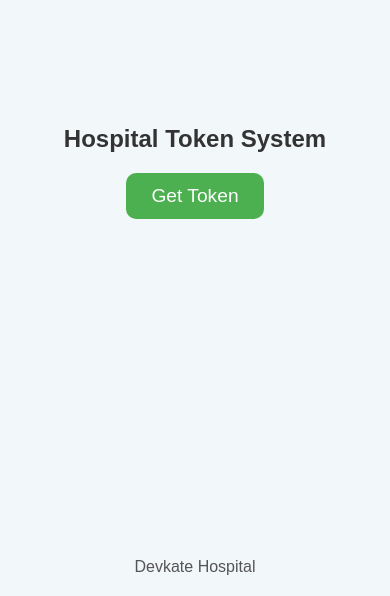
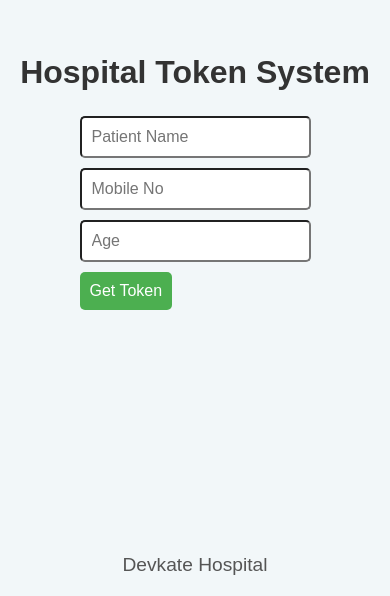
Before and after one commit to sahilkhomane/hospital-token, a plain HTML site: page index.html in a window 390 px wide. Shown: the part 248-844 px from the top of the page. Drawn offline with Linux system fonts and the light colour scheme.

Commit message:
Update index.html
Added patient name, mobile, age fields.
Get Token button working with auto increment token.
Mobile responsive design and hospital name added.

```diff
--- a/index.html
+++ b/index.html
@@ -8,57 +8,49 @@
     body {
       margin: 0;
       font-family: Arial, sans-serif;
-      background: #f2f7f9; /* clean background */
+      background: #f2f7f9;
       display: flex;
       flex-direction: column;
       justify-content: center;
       align-items: center;
       min-height: 100vh;
     }
-
-    h1 {
-      font-size: 2rem;
-      margin-bottom: 20px;
-      text-align: center;
-      color: #333;
-    }
-
-    button {
-      font-size: 1.5rem;
-      padding: 15px 30px;
-      border: none;
-      border-radius: 10px;
-      background-color: #4CAF50;
-      color: white;
-      cursor: pointer;
-      margin-bottom: 20px;
-    }
-
-    #hospital-name {
-      font-size: 1.2rem;
-      color: #555;
-      position: fixed;
-      bottom: 20px;
-    }
-
-    @media (max-width: 600px) {
-      h1 { font-size: 1.5rem; }
-      button { font-size: 1.2rem; padding: 12px 25px; }
-      #hospital-name { font-size: 1rem; }
-    }
+    h1 { font-size: 2rem; margin-bottom: 20px; text-align: center; color: #333; }
+    input, button { font-size: 1rem; padding: 10px; margin: 5px; border-radius: 5px; }
+    button { background-color: #4CAF50; color: white; border: none; cursor: pointer; }
+    #hospital-name { font-size: 1.2rem; color: #555; position: fixed; bottom: 20px; }
   </style>
 </head>
 <body>
   <h1>Hospital Token System</h1>
-  <button onclick="getToken()">Get Token</button>
+
+  <form id="patientForm">
+    <input type="text" id="name" placeholder="Patient Name" required><br>
+    <input type="text" id="mobile" placeholder="Mobile No" required><br>
+    <input type="number" id="age" placeholder="Age" required><br>
+    <button type="button" onclick="getToken()">Get Token</button>
+  </form>
+
   <div id="token"></div>
-
   <div id="hospital-name">Devkate Hospital</div>
 
   <script>
     let counter = 1;
     function getToken() {
-      document.getElementById('token').innerHTML = <h2>Token No: ${counter}</h2>;
+      let name = document.getElementById('name').value;
+      let mobile = document.getElementById('mobile').value;
+      let age = document.getElementById('age').value;
+
+      if(!name || !mobile || !age){
+        alert("Please fill all fields");
+        return;
+      }
+
+      let tokenInfo = `Token No: ${counter} <br>
+                       Name: ${name} <br>
+                       Mobile: ${mobile} <br>
+                       Age: ${age}`;
+      document.getElementById('token').innerHTML = tokenInfo;
       counter++;
     }
   </script>
```
